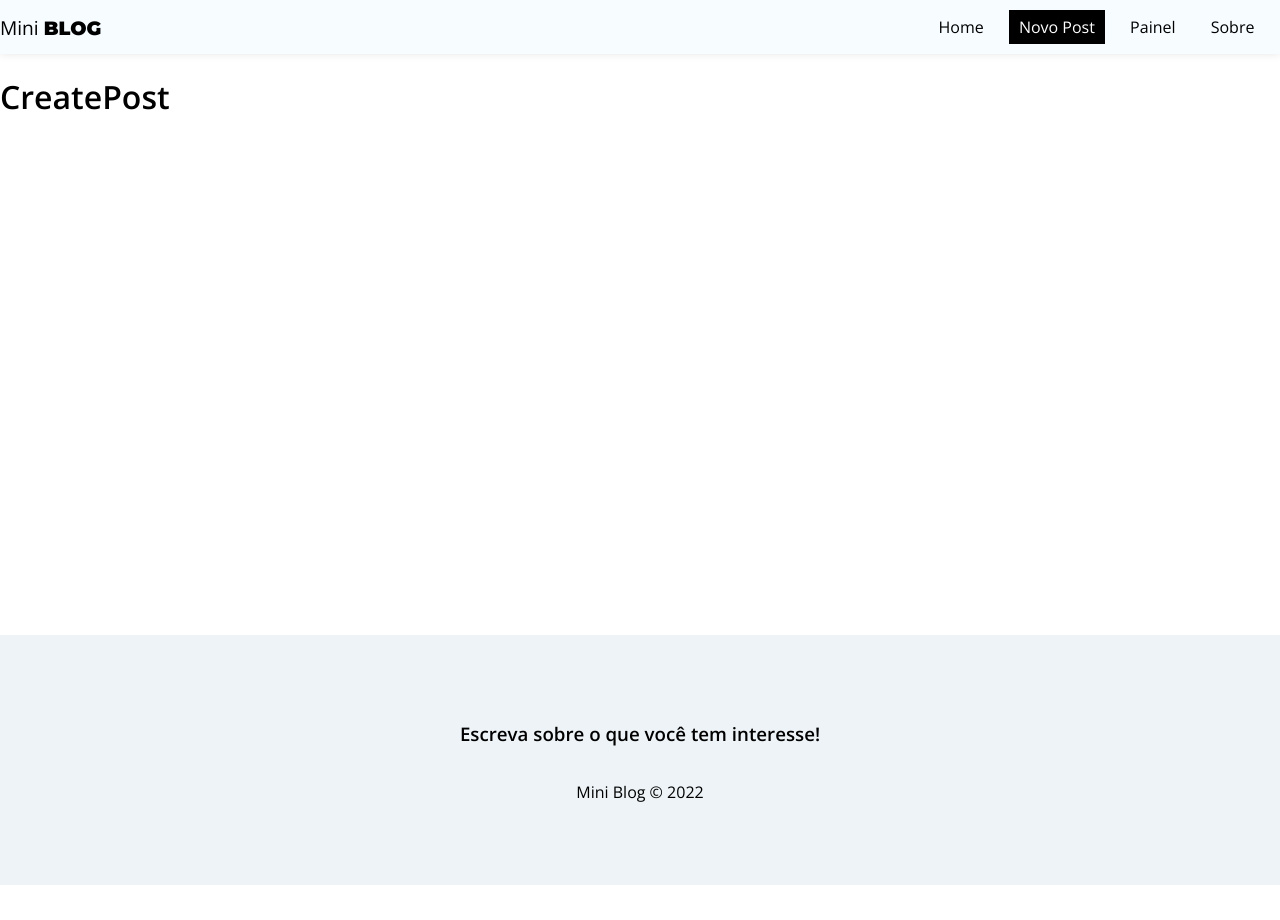
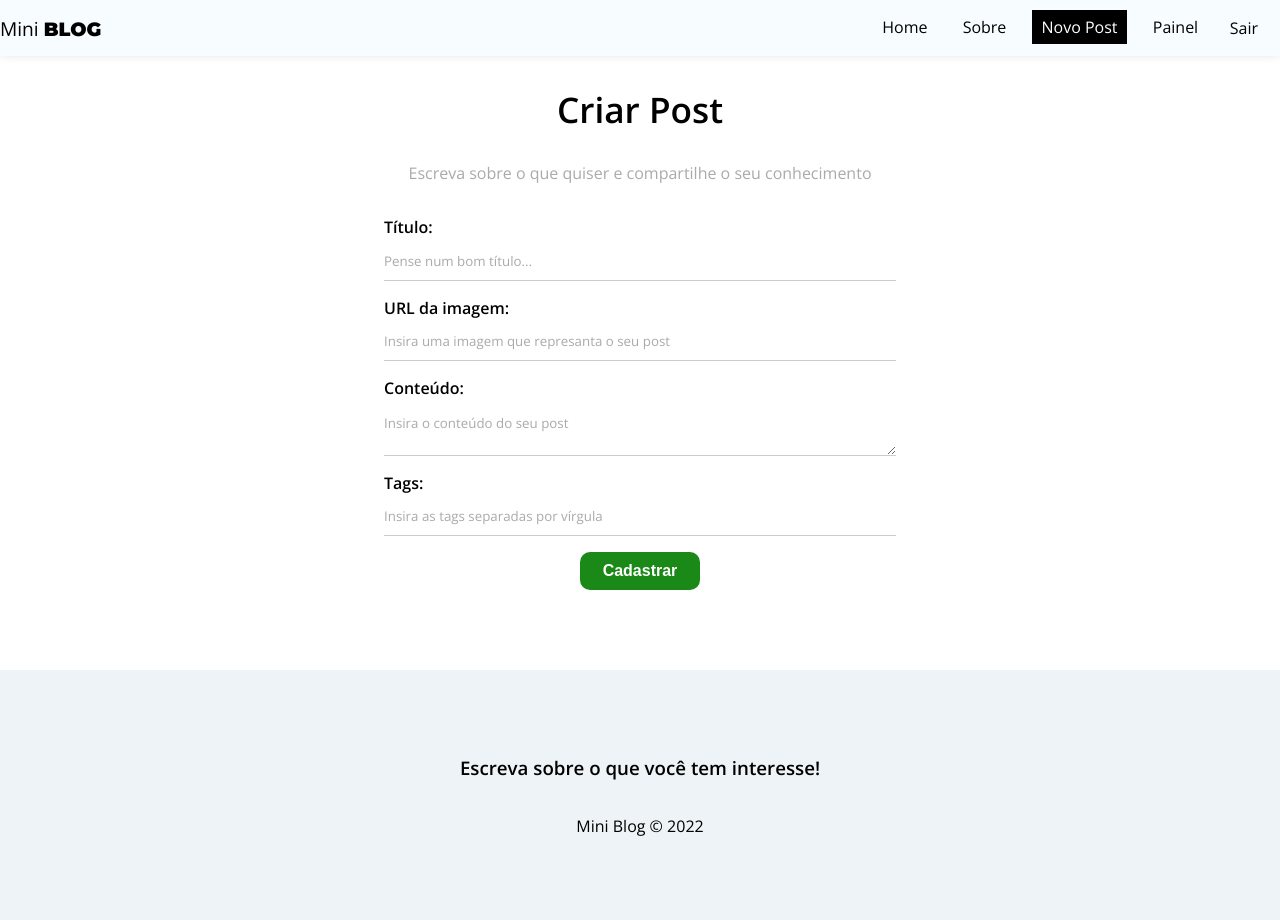
Before and after one commit to JonathaCnB/project-standard-react, a React (Create React App) app: page /posts/create in a window 1280 px wide. Before the commit the page ends 885 px from the top, so only its background shows below. Built offline with nearby package versions, Linux system fonts and the light colour scheme; no server answers; sample sign-in values are in the browser's storage.

Commit message:
feat: insert document in firebase

```diff
--- a/src/components/Navbar/index.jsx
+++ b/src/components/Navbar/index.jsx
@@ -6,6 +6,7 @@
 
 const Navbar = () => {
   const { user } = useAuthValue();
+  const { logout } = useAuthemtication();
   return (
     <Styled.Navbar>
       <NavLink
@@ -21,6 +22,14 @@
             className={({ isActive }) => (isActive ? 'active' : '')}
           >
             Home
+          </NavLink>
+        </li>
+        <li>
+          <NavLink
+            to="/about"
+            className={({ isActive }) => (isActive ? 'active' : '')}
+          >
+            Sobre
           </NavLink>
         </li>
         {!user && (
@@ -61,16 +70,11 @@
                 Painel
               </NavLink>
             </li>
+            <li>
+              <button onClick={logout}>Sair</button>
+            </li>
           </>
         )}
-        <li>
-          <NavLink
-            to="/about"
-            className={({ isActive }) => (isActive ? 'active' : '')}
-          >
-            Sobre
-          </NavLink>
-        </li>
       </ul>
     </Styled.Navbar>
   );
--- a/src/hooks/useAuthentication.js
+++ b/src/hooks/useAuthentication.jsx
@@ -42,8 +42,6 @@
       setLoading(false);
       return user;
     } catch (error) {
-      console.log(error);
-      console.log(typeof error.message);
       let systemErrorMessage;
 
       if (error.message.includes('Password')) {
@@ -59,6 +57,33 @@
     }
   };
 
+  const logout = () => {
+    checkIfIsCancelled();
+    signOut(auth);
+  };
+
+  const login = async (data) => {
+    checkIfIsCancelled();
+    setLoading(true);
+    setError(null);
+    try {
+      await signInWithEmailAndPassword(auth, data.email, data.password);
+      setLoading(false);
+    } catch (error) {
+      let systemErrorMessage;
+
+      if (error.message.includes('user-not-found')) {
+        systemErrorMessage = 'Usuário não encontrado.';
+      } else if (error.message.includes('wrong-password')) {
+        systemErrorMessage = 'Senha incorreta.';
+      } else {
+        systemErrorMessage = 'Ocorreu um error, por favor tente mais tarde.';
+      }
+      setError(systemErrorMessage);
+      setLoading(false);
+    }
+  };
+
   useEffect(() => {
     return () => setCancelled(true);
   }, []);
@@ -66,6 +91,8 @@
   return {
     auth,
     createUser,
+    logout,
+    login,
     error,
     loading,
   };
--- /dev/null
+++ b/src/hooks/useInsertDocument.jsx
@@ -0,0 +1,63 @@
+import { useState, useReducer, useEffect } from 'react';
+import { collection, addDoc, Timestamp } from 'firebase/firestore';
+import { db } from '../firebase/config';
+
+const initialState = {
+  loading: null,
+  error: null,
+};
+
+const insertReducer = (state, action) => {
+  switch (action.type) {
+    case 'LOADING':
+      return { loading: true, error: null };
+    case 'INSERTED_DOC':
+      return { loading: false, error: null };
+    case 'ERROR':
+      return { loading: false, error: action.payload };
+    default:
+      return state;
+  }
+};
+
+export const useInsertDocument = (docCollection) => {
+  const [response, dispatch] = useReducer(insertReducer, initialState);
+
+  const [cancelled, setCancelled] = useState(false);
+
+  const checkCancelBeforeDispatch = (action) => {
+    if (!cancelled) {
+      dispatch(action);
+    }
+  };
+
+  const insertDocument = async (document) => {
+    checkCancelBeforeDispatch({
+      type: 'LOADING',
+    });
+    try {
+      const newDocument = { ...document, createdAt: Timestamp.now() };
+      const insertedDocument = await addDoc(
+        collection(db, docCollection),
+        newDocument,
+      );
+
+      checkCancelBeforeDispatch({
+        type: 'INSERTED_DOC',
+        payload: insertDocument,
+      });
+    } catch (error) {
+      checkCancelBeforeDispatch({
+        type: 'ERROR',
+        payload: error.message,
+      });
+      let systemErrorMessage;
+    }
+  };
+
+  useEffect(() => {
+    return () => setCancelled(true);
+  }, []);
+
+  return { insertDocument, response };
+};
--- a/src/templates/CreatePost/index.jsx
+++ b/src/templates/CreatePost/index.jsx
@@ -1,10 +1,91 @@
-import React from 'react';
+import React, { useState } from 'react';
+import { useAuthValue } from '../../context/AuthContext';
 import * as Styled from './styles';
+import { useInsertDocument } from '../../hooks/useInsertDocument';
 
 const CreatePost = () => {
+  const [title, setTitle] = useState('');
+  const [image, setImage] = useState('');
+  const [body, setBody] = useState('');
+  const [tags, setTags] = useState([]);
+  const [formError, setFormError] = useState('');
+  const [error, setError] = useState('');
+  const [loading, setloading] = useState('');
+  const { user } = useAuthValue();
+  const { insertDocument, response } = useInsertDocument('posts');
+
+  const handleSubmit = async (e) => {
+    e.preventDefault();
+    setFormError('');
+    const document = {
+      title,
+      image,
+      body,
+      tags,
+      uid: user.uid,
+      createBy: user.displayName,
+    };
+    const res = await insertDocument(document);
+    console.log(res);
+  };
+
   return (
     <Styled.Container>
-      <h1>CreatePost</h1>
+      <h2>Criar Post</h2>
+      <p>Escreva sobre o que quiser e compartilhe o seu conhecimento</p>
+      <form onSubmit={handleSubmit}>
+        <label>
+          <span>Título:</span>
+          <input
+            type="text"
+            name="title"
+            required
+            placeholder="Pense num bom título..."
+            onChange={(e) => setTitle(e.target.value)}
+            value={title}
+          />
+        </label>
+        <label>
+          <span>URL da imagem:</span>
+          <input
+            type="url"
+            name="image"
+            required
+            placeholder="Insira uma imagem que represanta o seu post"
+            onChange={(e) => setImage(e.target.value)}
+            value={image}
+          />
+        </label>
+        <label>
+          <span>Conteúdo:</span>
+          <textarea
+            name="body"
+            required
+            placeholder="Insira o conteúdo do seu post"
+            onChange={(e) => setBody(e.target.value)}
+            value={body}
+          ></textarea>
+        </label>
+        <label>
+          <span>Tags:</span>
+          <input
+            type="text"
+            name="tags"
+            required
+            placeholder="Insira as tags separadas por vírgula"
+            onChange={(e) => setTags(e.target.value)}
+            value={tags}
+          />
+        </label>
+        {!response.loading && <button className="btn">Cadastrar</button>}
+        {response.loading && (
+          <button className="btn" disabled>
+            Aguarde
+          </button>
+        )}
+
+        {response.error && <p className="container error">{response.error}</p>}
+      </form>
     </Styled.Container>
   );
 };
--- a/src/templates/CreatePost/styles.js
+++ b/src/templates/CreatePost/styles.js
@@ -2,8 +2,13 @@
 
 export const Container = styled.div`
   ${({ theme }) => css`
-    background: ${theme.colors.white};
-    min-height: 60vh;
-    margin-bottom: 5em;
+    text-align: center;
+    h2 {
+      font-size: 2.2em;
+    }
+    p {
+      color: ${theme.colors.formGray};
+      margin-bottom: 2em;
+    }
   `}
 `;
--- a/src/templates/Login/index.jsx
+++ b/src/templates/Login/index.jsx
@@ -1,11 +1,65 @@
-import React from 'react';
+import React, { useState, useEffect } from 'react';
 import * as Styled from './styles';
+import { useAuthemtication } from '../../hooks/useAuthentication';
 
 const Login = () => {
+  const [email, setEmail] = useState('');
+  const [password, setPassword] = useState('');
+  const [error, setError] = useState('');
+  const { login, error: authError, loading } = useAuthemtication();
+  const handleSubmit = async (e) => {
+    e.preventDefault();
+    setError('');
+    const user = {
+      email,
+      password,
+    };
+    login(user);
+    setEmail('');
+    setPassword('');
+  };
+  useEffect(() => {
+    if (authError) {
+      setError(authError);
+    }
+  }, [authError]);
   return (
-    <div>
-      <h2>Login</h2>
-    </div>
+    <Styled.Container>
+      <h2>Entrar</h2>
+      <p>Faça login para utilizar o sistema</p>
+      <form onSubmit={handleSubmit}>
+        <label>
+          <span>E-mail:</span>
+          <input
+            type="email"
+            name="email"
+            required
+            placeholder="E-mail do usuário"
+            value={email}
+            onChange={(e) => setEmail(e.target.value)}
+          />
+        </label>
+        <label>
+          <span>Senha:</span>
+          <input
+            type="password"
+            name="password"
+            required
+            placeholder="Insira sua senha"
+            value={password}
+            onChange={(e) => setPassword(e.target.value)}
+          />
+        </label>
+        {!loading && <button className="btn">Entrar</button>}
+        {loading && (
+          <button className="btn" disabled>
+            Aguarde
+          </button>
+        )}
+
+        {error && <p className="container error">{error}</p>}
+      </form>
+    </Styled.Container>
   );
 };
 
--- a/src/templates/Login/styles.js
+++ b/src/templates/Login/styles.js
@@ -2,8 +2,9 @@
 
 export const Container = styled.div`
   ${({ theme }) => css`
-    background: ${theme.colors.white};
-    min-height: 60vh;
-    margin-bottom: 5em;
+    text-align: center;
+    p {
+      color: ${theme.colors.formGray};
+    }
   `}
 `;
--- a/src/templates/Register/index.jsx
+++ b/src/templates/Register/index.jsx
@@ -24,7 +24,6 @@
       return;
     }
     const res = await createUser(user);
-    console.log(res);
     setDisplayName('');
     setEmail('');
     setPassword('');
```
Also changed, not shown: src/context/AuthContext.jsx (renamed from src/context/AuthContext.js).
